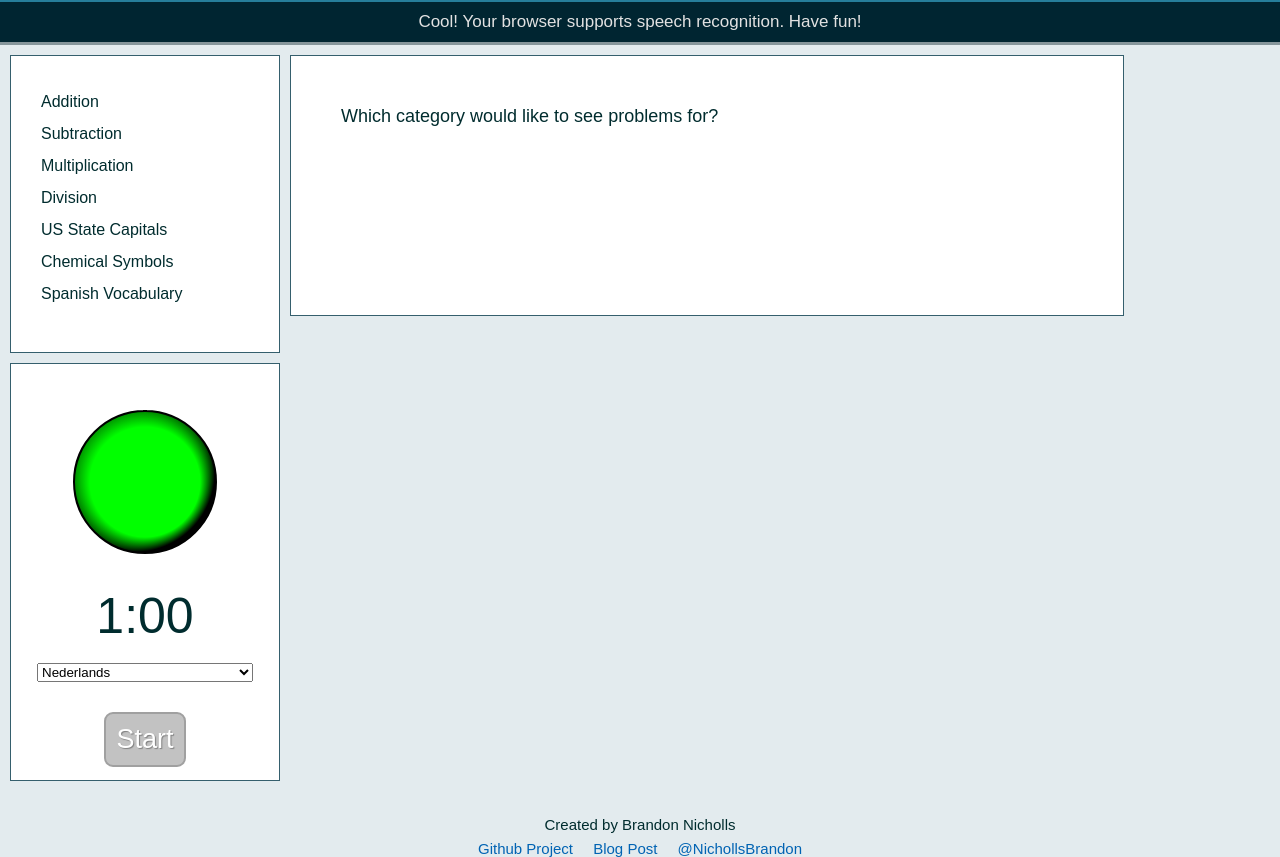
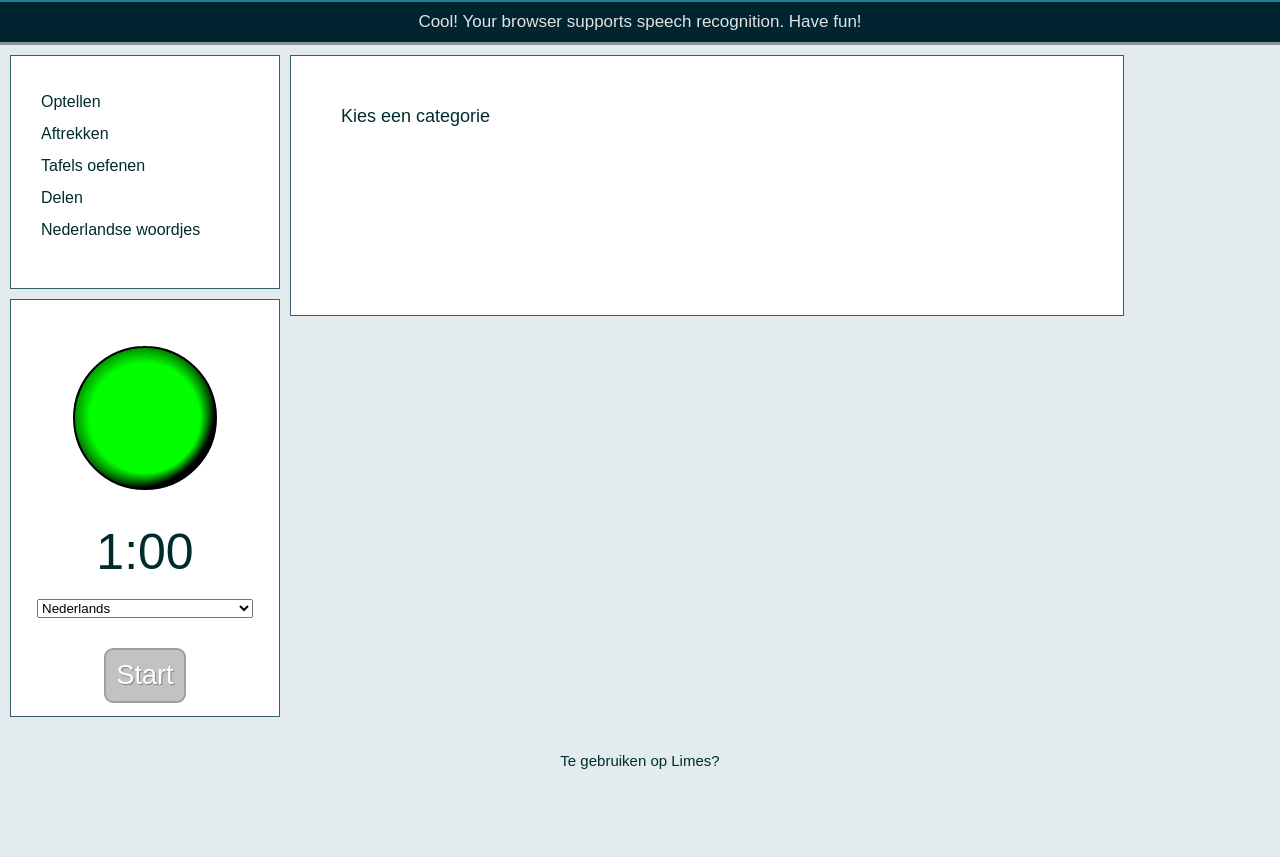
Before and after one commit to wijnandb/technisch-lezen, a plain HTML site: page index.html in a window 1280 px wide. After the commit the page ends 800 px from the top, so only its background shows below. Drawn offline with Linux system fonts and the light colour scheme.

Commit message:
vertalingen

```diff
--- a/common.js
+++ b/common.js
@@ -30,31 +30,23 @@ var common = {
 			categories = [
 				{
 					name: 'builtin-addition',
-					displayName: 'Addition'
+					displayName: 'Optellen'
 				},
 				{
 					name: 'builtin-subtraction',
-					displayName: 'Subtraction'
+					displayName: 'Aftrekken'
 				},
 				{
 					name: 'builtin-multiplication',
-					displayName: 'Multiplication'
+					displayName: 'Tafels oefenen'
 				},
 				{
 					name: 'builtin-division',
-					displayName: 'Division'
+					displayName: 'Delen'
 				},
 				{
 					name: 'builtin-capitals',
-					displayName: 'US State Capitals'
-				},
-				{
-					name: 'builtin-chemSymbols',
-					displayName: 'Chemical Symbols'
-				},
-				{
-					name: 'builtin-spanish',
-					displayName: 'Spanish Vocabulary'
+					displayName: 'Nederlandse woordjes'
 				}
 			];
 		}
--- a/index.html
+++ b/index.html
@@ -78,19 +78,19 @@
 						<option value="la">Lingua latīna</option>
 					</select>
 					<div class="controls">
-						<button title="Please select a category" class="startButton disabled">Start</button>
+						<button title="Kies een categorie" class="startButton disabled">Start</button>
 					</div>
 
 				</div>
 			</span>
 			<span class="problemArea">
 				<div class="component instructions" id="firstInstructions">
-					Which category would like to see problems for?
+					Kies een categorie
 					<img src="arrow.png" class="leftArrow" />
 				</div>
 
 				<div class="component instructions hidden" id="secondInstructions">
-					You will have 60 seconds to get as many correct as you can.  When you click "Start" the browser will ask you for permission to use the microphone.  Once cards start appearing, say the answers out loud.  A new problem won't given until either you say "skip" or get the problem right.
+					60 seconden om zoveel mogelijk goede antwoorden te krijgen. Als een vraag of woord niet lukt, zeg je "stop" en krijg je de volgende.
 				</div>
 
 				<div class="component scores hidden">
@@ -106,19 +106,16 @@
 					<div class="problem"></div>
 				</div>
 				<div class="iHeard component hidden">
-					<span class="iHeardLabel">I think I heard you say:</span> <span id="iHeardText"></span>
+					<span class="iHeardLabel">Ik verstond:</span> <span id="iHeardText"></span>
 					<div class="skipHint">
-						If you get stuck, say "skip"...
+						Als het niet lukt, zeg je "stop"...
 					</div>
 				</div>
 			</span>
 		</div>
 
 		<div class="footer">
-			<div>Created by Brandon Nicholls</div>
-			<a target="_blank" href="https://github.com/iambrandonn/FlashCards">Github Project</a>
-			<a target="_blank" href="http://tripleequals.blogspot.com/2013/02/the-new-web-speech-api-flash-cards.html">Blog Post</a>
-			<a target="_blank" href="https://twitter.com/NichollsBrandon">@NichollsBrandon</a>
+            Te gebruiken op Limes?
 		</div>
 
 		<script src="handlebars-runtime.js"></script>
--- a/main.js
+++ b/main.js
@@ -231,7 +231,7 @@ function checkAnswer(guess) {
 	}
 
 
-	if (trimmedGuess.indexOf('skip') >= 0 || trimmedGuess.indexOf(answer) >= 0) {
+	if (trimmedGuess.indexOf('stop') >= 0 || trimmedGuess.indexOf(answer) >= 0) {
 		showNextProblem();
 	}
 
--- a/sampleProblems.js
+++ b/sampleProblems.js
@@ -55,7 +55,6 @@ var samples = {
         {key:'blauw', value: 'blauw'},
         {key:'flauw', value: 'flauw'},
         {key:'gauw', value: 'gauw'},
-        {key:'hij snauwt', value: 'hij snauwt'},
         {key:'het gebouw', value: 'het gebouw'},
         {key:'nou', value: 'nou'},
         {key:'ik hou', value: 'ik hou'},
@@ -84,7 +83,6 @@ var samples = {
         {key:'de brand', value: 'de brand'},
         {key:'het geluid', value: 'het geluid'},
         {key:'goed', value: 'goed'},
-        {key:'hard', value: 'hard'},
         {key:'kwaad', value: 'kwaad'},
         {key:'rood', value: 'rood'},
         {key:'verliefd', value: 'verliefd'},
```
